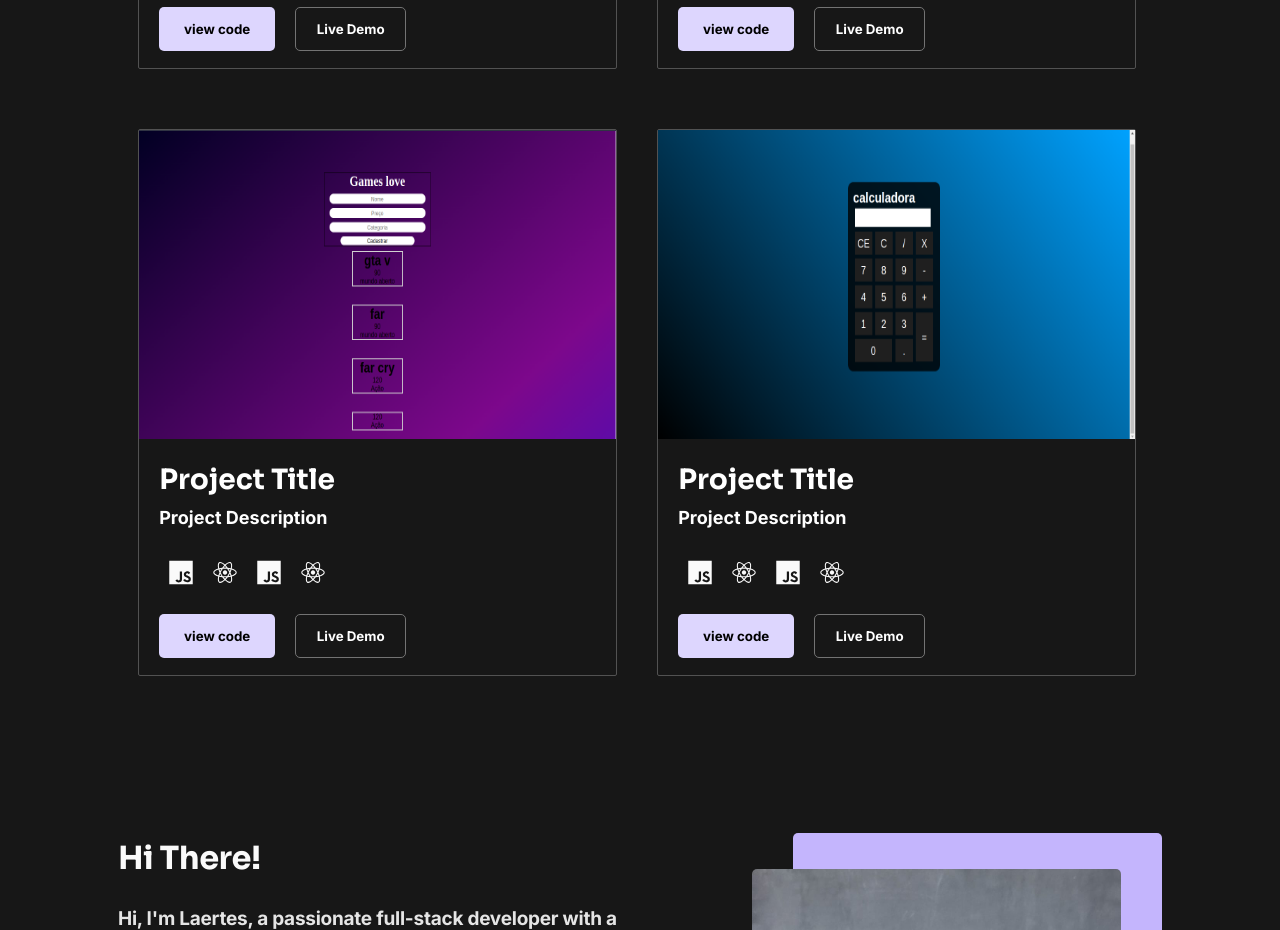
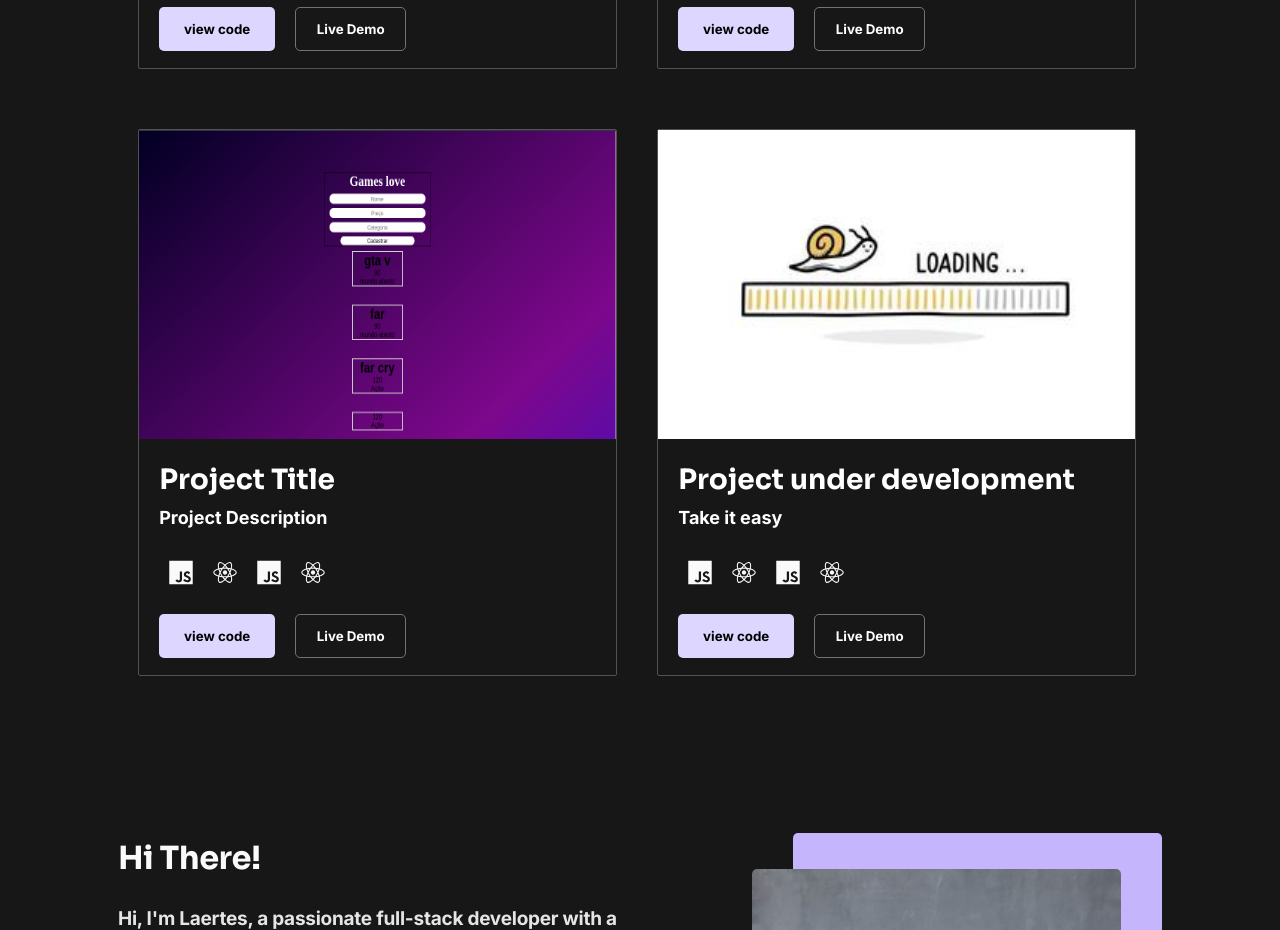
Before and after one commit to Laertes1/Portifolio-Laertes, a React (Create React App) app in the folder my-portifolio/: page /#Home in a window 1280 px wide. Shown: the part 1340-2270 px from the top of the page. Built offline with nearby package versions, Linux system fonts and the light colour scheme.

Commit message:
remove the 4 project

```diff
--- a/my-portifolio/src/components/GhostImage/GhostImage.css
+++ b/my-portifolio/src/components/GhostImage/GhostImage.css
@@ -0,0 +1,3 @@
+.loading{
+    background-color: rgba(141, 141, 141, 0.712);
+}
--- a/my-portifolio/src/components/GhostImage/GhostImage.jsx
+++ b/my-portifolio/src/components/GhostImage/GhostImage.jsx
@@ -1,7 +1,10 @@
 import React from 'react'
 import './GhostImage.css'
-export default function GhostImage() {
+export default function loading() {
   return (
-    <span className="GhostImage-span" style="opacity='0'"></span>
+    <>
+    <span className='loading'></span>
+
+    </>
   )
 }
--- a/my-portifolio/src/pages/home/index.jsx
+++ b/my-portifolio/src/pages/home/index.jsx
@@ -7,7 +7,7 @@ import Socket from "../../components/Socket/Socket"
 /*-----Images-----*/
 import Image from "../../assets/Vector.svg";
 import MyPhoto from "../../assets/minhaFoto.jpg";
-import GhostImage from '../../components/GhostImage/GhostImage'
+import loading from '../../assets/Projects/7331649-carregamento-lento-da-internet-bar-doodle-com-caracol-vetor.jpg'
 /*------Images From Projects-----*/
 import Calculator from "../../assets/Projects/Calculadora.png";
 import CalculatorOfGenes from '../../assets/Projects/Captura2Genes.png'
@@ -118,9 +118,9 @@ export default function Index() {
                 icon4={react}
               />
               <Projects
-                projectImage={Calculator}
-                title="Project Title"
-                description="Project Description"
+                projectImage={loading}
+                title="Project under development"
+                description="Take it easy"
                 icon1={js}
                 icon2={react}
                 icon3={js}
```
Also changed, not shown: my-portifolio/src/assets/Projects/7331649-carregamento-lento-da-internet-bar-doodle-com-caracol-vetor.jpg (added), 1 other file (tests, documents, lock files or other folders).
